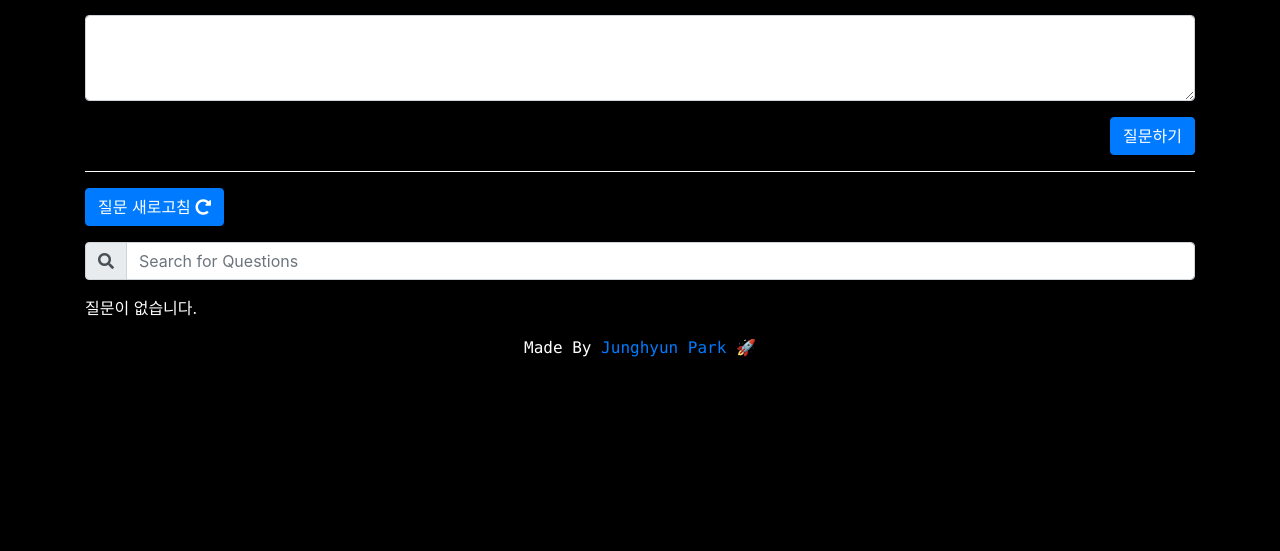
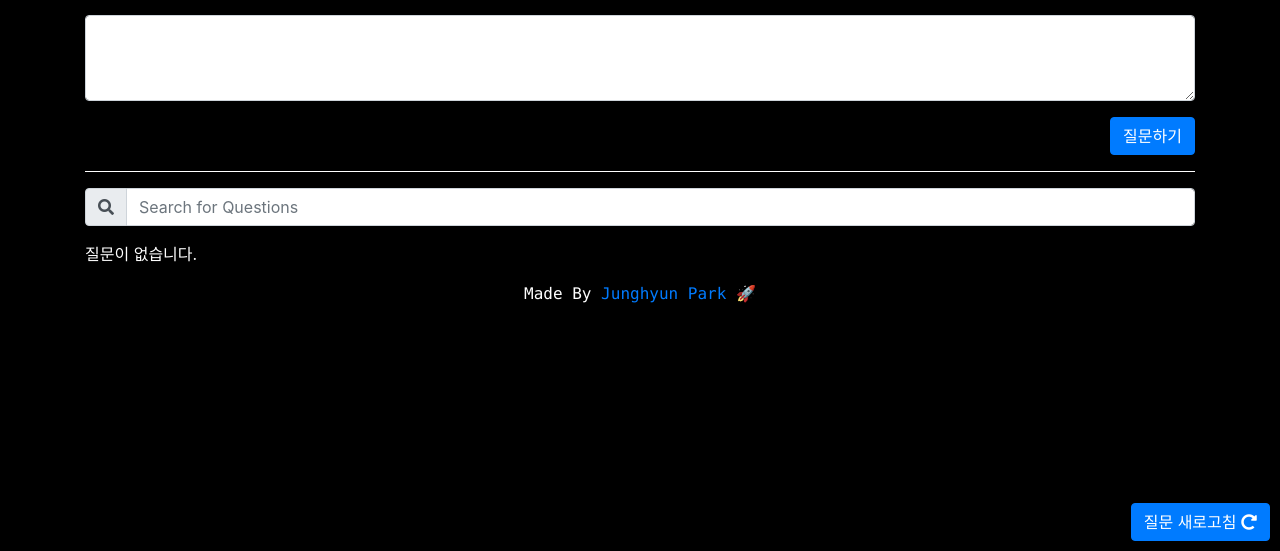
Before and after one commit to hyun-park/Question-Platform, a Django app: page / in a window 1280 px wide. Shown: the part 249-800 px from the top of the page. Run offline with Django 3.2, Linux system fonts and the light colour scheme; the visitor is signed in with stand-in values (Sample User, id 1); data that the repository does not hold is empty; some libraries are stand-ins or nearby versions.

Commit message:
refresh button fixed

```diff
--- a/questions/templates/questions/question_list.html
+++ b/questions/templates/questions/question_list.html
@@ -32,7 +32,7 @@
         </div>
         <hr>
         <div class="question-method-container">
-            <div class="refresh-btn-container mb-3">
+            <div class="refresh-btn-container">
                 <button type="button" onclick="location.reload();" class="save btn btn-primary">
                     질문 새로고침 <i class="fas fa-redo-alt"></i>
                 </button>
--- a/static/css/custom.css
+++ b/static/css/custom.css
@@ -37,6 +37,13 @@ hr {
 }
 
 
+.refresh-btn-container{
+    position: fixed;
+    right: 10px;
+    bottom: 10px;
+    z-index: 9999;
+}
+
 /* Login END */
 
 .submit-container {
```
